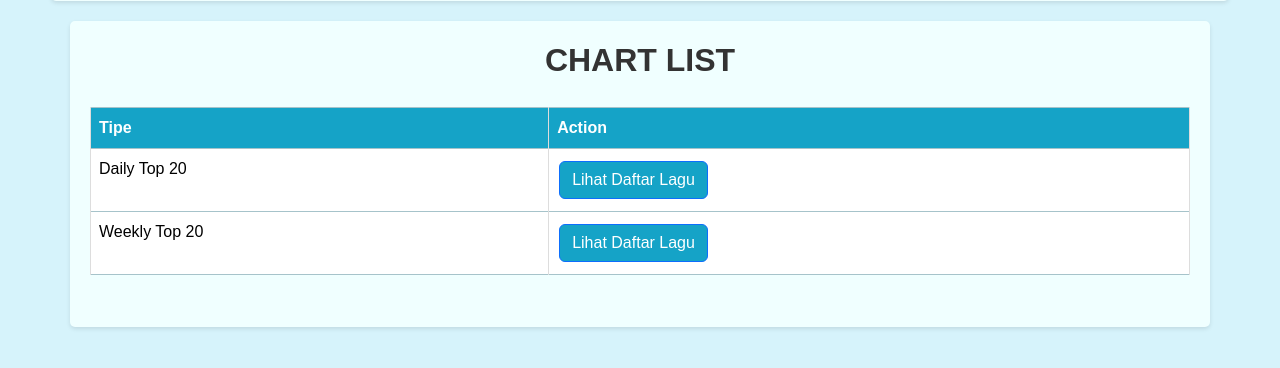
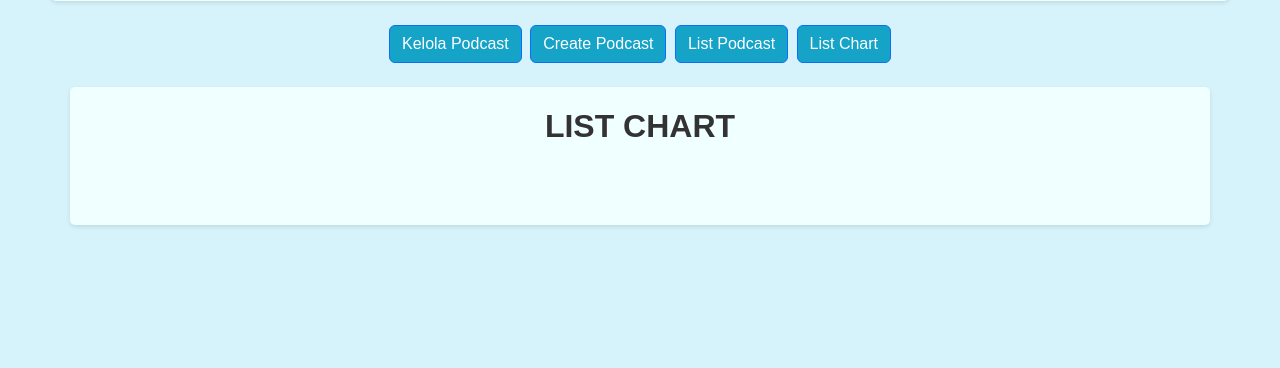
Before and after one commit to tk3-basdat-marmut/marmut, a Django app: template chart/templates/chart.html in a window 1280 px wide. Shown: the part 123-491 px from the top of the page. Run offline with Django 3.2, Linux system fonts and the light colour scheme; the template is opened without the code that fills it, so the values that code supplies are empty.

Commit message:
r melihat chart

```diff
--- a/chart/templates/chart.html
+++ b/chart/templates/chart.html
@@ -87,103 +87,198 @@
     </nav>
 </div>
 
-<div class="container" style="margin-top: 20px;">
-    <h2 style="font-weight: bold;">CHART LIST</h2>
+<div class="modal fade" id="exampleModal" tabindex="-1" aria-labelledby="exampleModalLabel" aria-hidden="true">
+    <div class="modal-dialog modal-lg">
+        <div class="modal-content">
+            <div class="modal-header">
+                <!-- <h1 class="modal-title fs-5" id="exampleModalLabel" style="font-weight: bold;">PODCAST DETAIL</h1> -->
+                <button type="button" class="btn-close" data-bs-dismiss="modal" aria-label="Close"></button>
+            </div>
+
+            <div class="modal-body">
                 <div class="row mb-3">
                     <div class="col">
-            <div class="table-responsive">
+                        <div class="table-responsive" style="max-height: 400px; overflow-y: auto;">
                             <table class="table table-bordered table-hover table-info">
-                    <tr class="table-header">
-                        <th style="background-color: #15a3c7; color: white;">Tipe</th>
-                        <th style="background-color: #15a3c7; color: white;">Action</th>
-                    </tr>
-                    <tr>
-                        <td style="background-color: white;">Daily Top 20</td>
-                        <td style="background-color: white;">
-                            <a href="{% url 'chart:chart_detail' %}" class="btn btn-primary" style="background-color: #15a3c7; color:white">Lihat Daftar Lagu</a>
-                        </td>
-                    </tr>
-                    <tr>
-                        <td style="background-color: white;">Weekly Top 20</td>
-                        <td style="background-color: white;">
-                            <a href="{% url 'chart:chart_detail' %}" class="btn btn-primary" style="background-color: #15a3c7; color:white">Lihat Daftar Lagu</a>
-                        </td>
-                    </tr>
+                                <thead class="table-info">
+                                </thead>
+                                <tbody id="test">
+                                </tbody>
                             </table>
                         </div>
                     </div>
                 </div>
             </div>
-<!-- <h5 style="text-align: center;">Sesi terakhir login: {{ last_login }}</h5> -->
 
-<!-- <script>
-async function getPodcasts() {
-    return fetch("{% url 'podcast:r_podcast' %}").then((res) => res.json())
+            <div class="modal-body">
+                <div class="row mb-3">
+                    <div class="col">
+                        <div class="table-responsive" style="max-height: 400px; overflow-y: auto;">
+                            <table class="table table-bordered table-hover table-info">
+                                <thead class="table-info">
+                                </thead>
+                                <tbody id="testing">
+                                </tbody>
+                            </table>
+                        </div>
+                    </div>
+                </div>
+            </div>
+
+            <div class="modal-footer">
+                <button type="button" class="btn btn-secondary" data-bs-dismiss="modal">Kembali</button>
+            </div>
+        </div>
+    </div>
+</div>
+
+<div class="row justify-content-center mb-3">
+    <div class="col-auto">
+        <a href="{% url 'podcast:dashboard' %}" class="btn btn-primary" id="button-song" style="background-color: #15a3c7; color:white">Kelola Podcast</a>
+        <a href="{% url 'podcast:c_podcast' %}" class="btn btn-primary" id="button-song" style="background-color: #15a3c7; color:white">Create Podcast</a>
+        <a href="{% url 'podcast:list_podcast' %}" class="btn btn-primary" id="button-song" style="background-color: #15a3c7; color:white">List Podcast</a>
+        <a href="{% url 'chart:dashboard' %}" class="btn btn-primary" id="button-song" style="background-color: #15a3c7; color:white">List Chart</a>
+    </div>
+</div>
+
+<div class="container" style="margin-top: 20px;">
+    <h2 style="font-weight: bold;">LIST CHART</h2>
+    <div class="row mb-3">
+        <div class="col">
+            <div class="table-responsive">
+                <table class="table table-bordered table-hover table-info">
+                    <thead class="table-info">
+                        </thead>
+                        <tbody id="album_table">
+                            <!-- Transaction data -->
+                        </tbody>
+                </table>
+            </div>
+        </div>
+    </div>
+</div>
+
+<script>
+    async function getCharts() {
+    return fetch("{% url 'chart:r_chart' %}").then((res) => res.json())
 }
 
-async function getCharts() {
-    return fetch("{% url 'podcast:r_chart' %}").then((res) => res.json())
+function getChart(id) {
+    fetch(`/chart/r-chart-view/${id}`, {
+        method: 'GET',
+    })
+    .then(response => {
+        if (response.ok) {
+            document.getElementById("testing").innerHTML = "";
+            return response.json();
+        } else {
+            console.error('Failed.');
+        }
+    })
+    .then(data => {
+        let htmlString = `<tr>
+            <th colspan="6" style="text-align:center;">DAFTAR EPISODE</th>
+        </tr>
+            <tr>
+                <th style="background-color: #15a3c7; color: white;">Judul Lagu</th>
+                <th style="background-color: #15a3c7; color: white;">Oleh</th>
+                <th style="background-color: #15a3c7; color: white;">Tanggal Rilis</th>
+                <th style="background-color: #15a3c7; color: white;">Total Plays</th>
+                <th style="background-color: #15a3c7; color: white;">Action</th>
+            </tr>`;
+
+        data.forEach((item) => {
+
+            htmlString += `
+                <tr>
+                    <td>${item.judul}</td>
+                    <td>${item.nama}</td>
+                    <td>${item.tanggal_rilis}</td>
+                    <td>${item.total_play}</td>
+                    <td><button class="btn btn-primary" style="background-color: #15a3c7; color:white" ">Hapus</button></td>
+                </tr>`;
+        });
+
+        // Update the table with the new content
+        document.getElementById("testing").innerHTML = htmlString;
+    })
+    .catch(error => {
+        console.error('Error fetching data:', error);
+    });
 }
 
-async function displayPodcast() {
-        document.getElementById("podcast_table").innerHTML = ""
-        const podcasts = await getPodcasts()
-        let htmlString = ``
-        htmlString += `\n<tr>
-                            <th>ID</th>
-                            <th>Email Podcaster</th>
-                            <th>Action</th>
+function getDetails(id_playlist) {
+    fetch(`/chart/r-specific-chart/${id_playlist}`, {
+        method: 'GET',
+    })
+    .then(response => {
+        if (response.ok) {
+            document.getElementById("test").innerHTML = "";
+            return response.json();
+        } else {
+            console.error('Failed.');
+        }
+    })
+    .then(data => {
+        let htmlString = `<tr>
+            <th colspan="6" style="text-align:center;">CHART DETAIL</th>
+        </tr>
+            <tr>
+                <th style="background-color: #15a3c7; color: white;">Tipe</th>
             </tr>`;
-        podcasts.forEach((item) => {
-            htmlString += `\n<tr>
-            <td>${item.id_konten}</td>
-            <td>${item.email_podcaster}</td>
-            <td>
-                <button class="action-button lihat-lagu-modal" data-id="${item.id_konten}" data-bs-toggle="modal" data-bs-target="#exampleModal">Lihat Podcast</button>
-                <button class="action-button">Edit Podcast</button>
-                <button class="action-button">Hapus Podcast</button>
-            </td>
+
+        data.forEach((item) => {
+            htmlString += `
+                <tr>
+                    <td>${item.tipe}</td>
                 </tr>`;
+        });
+
+        // Update the table with the new content
+        document.getElementById("test").innerHTML = htmlString;
     })
-        document.getElementById("podcast_table").innerHTML = htmlString
+    .catch(error => {
+        console.error('Error fetching data:', error);
+    });
 }
 
 async function displayChart() {
-        document.getElementById("podcast_table").innerHTML = ""
-        const charts = await getCharts()
-        let htmlString = ``
-        htmlString += `\n<tr>
-                            <th>Tipe</th>
-                            <th>ID</th>
-                            <th>Action</th>
-                        </tr>`;
+    document.getElementById("album_table").innerHTML = "";
+    const charts = await getCharts();
+    let htmlString = `<table class="table table-bordered table-hover table-info">
+
+                        <thead>
+                            <tr class="table-header">
+                                <th style="background-color: #15a3c7; color: white;">Tipe</th>
+                                <th style="background-color: #15a3c7; color: white;">Action</th>
+                            </tr>
+                        </thead>
+                        <tbody>`;
+
     charts.forEach((item) => {
-            htmlString += `\n<tr>
+
+        htmlString += `<tr>
                         <td>${item.tipe}</td>
-            <td>${item.id_playlist}</td>
                         <td>
-                <button class="action-button lihat-lagu-modal" data-id="${item.id_playlist}" data-bs-toggle="modal" data-bs-target="#exampleModal">Lihat Podcast</button>
-                <button class="action-button">Edit Chart</button>
+                            <button class="btn btn-primary lihat-episode-modal" style="background-color: #15a3c7; color:white" data-id="${item.id_playlist}" data-bs-toggle="modal" data-bs-target="#exampleModal">Lihat Daftar Lagu</button>
                         </td>
                     </tr>`;
-        })
-        document.getElementById("podcast_table").innerHTML = htmlString
+    });
+
+    htmlString += `</tbody></table>`;
+
+    document.getElementById("album_table").innerHTML = htmlString;
 }
 
-    displayPodcast()
-    // document.addEventListener('click', function(e) {
-    //     if (e.target && e.target.classList.contains('lihat-lagu-modal')) {
-    //         const itemId = e.target.dataset.id;
-    //         console.log("Item ID:", itemId);
-    //         getSongs2(itemId); // Pass the itemId to the getSongs2 function
-    //     }
-    // });
+    displayChart()
+    document.addEventListener('click', function(e) {
+            if (e.target && e.target.classList.contains('lihat-episode-modal')) {
+                const itemId = e.target.dataset.id;
+                console.log("Item ID:", itemId);
+                getDetails(itemId);
+                getChart(itemId); // Pass the itemId to the getChart function
+            }
+        });
 
-    const buttonPodcast = document.getElementById('button-podcast');
-    const buttonChart = document.getElementById('button-chart');
-
-    buttonPodcast.addEventListener('click', displayPodcast);
-    buttonChart.addEventListener('click', displayChart);
-
-</script> -->
+</script>
 {% endblock content %}
--- a/podcast/templates/podcast2.html
+++ b/podcast/templates/podcast2.html
@@ -134,6 +134,7 @@
         <a href="{% url 'podcast:dashboard' %}" class="btn btn-primary" id="button-song" style="background-color: #15a3c7; color:white">Kelola Podcast</a>
         <a href="{% url 'podcast:c_podcast' %}" class="btn btn-primary" id="button-song" style="background-color: #15a3c7; color:white">Create Podcast</a>
         <a href="{% url 'podcast:list_podcast' %}" class="btn btn-primary" id="button-song" style="background-color: #15a3c7; color:white">List Podcast</a>
+        <a href="{% url 'chart:dashboard' %}" class="btn btn-primary" id="button-song" style="background-color: #15a3c7; color:white">List Chart</a>
     </div>
 </div>
 
```
Also changed, not shown: chart/asdf.py (added, +10 -0 lines), chart/urls.py (+5 -2 lines), chart/views.py (+34 -1 lines), podcast/templates/podcast.html (+85 -24 lines), 1 other file. Lines whose indentation alone changed are shown as unchanged.
